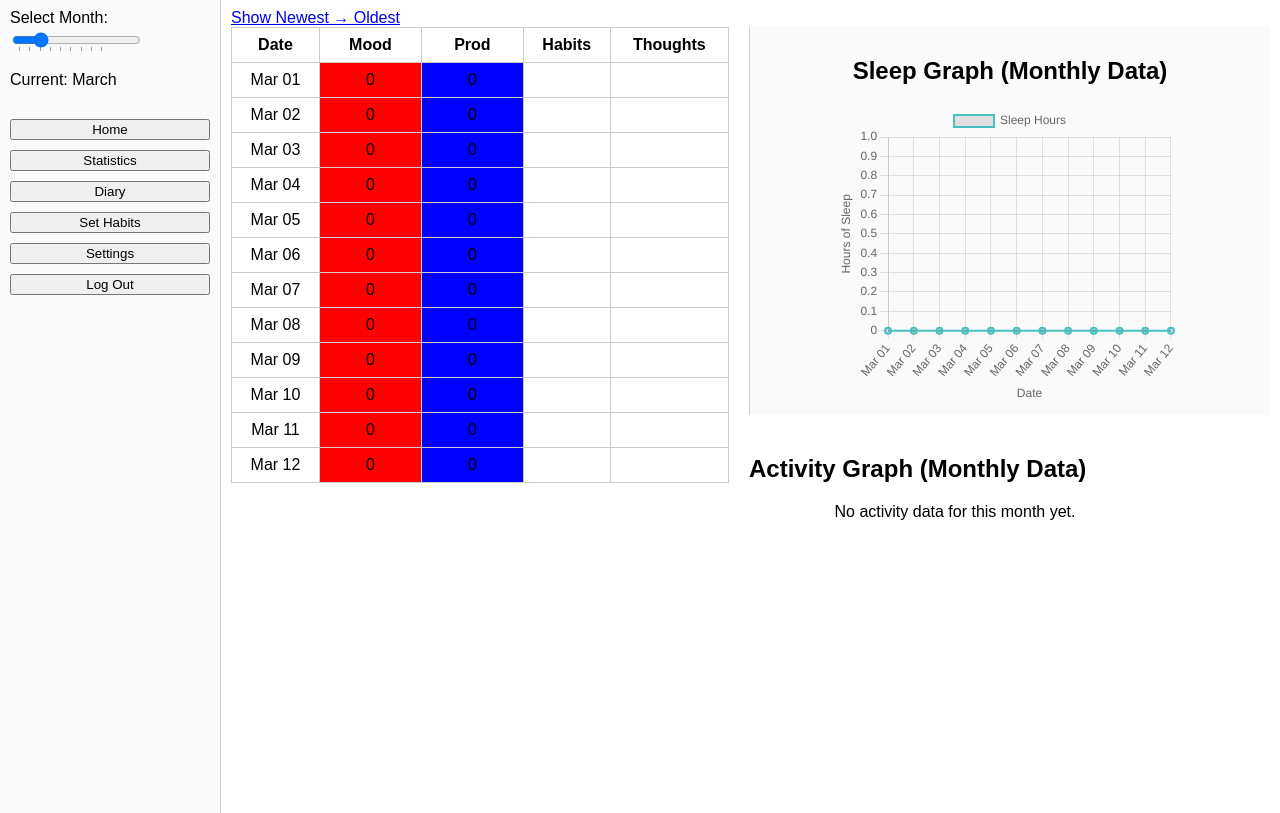
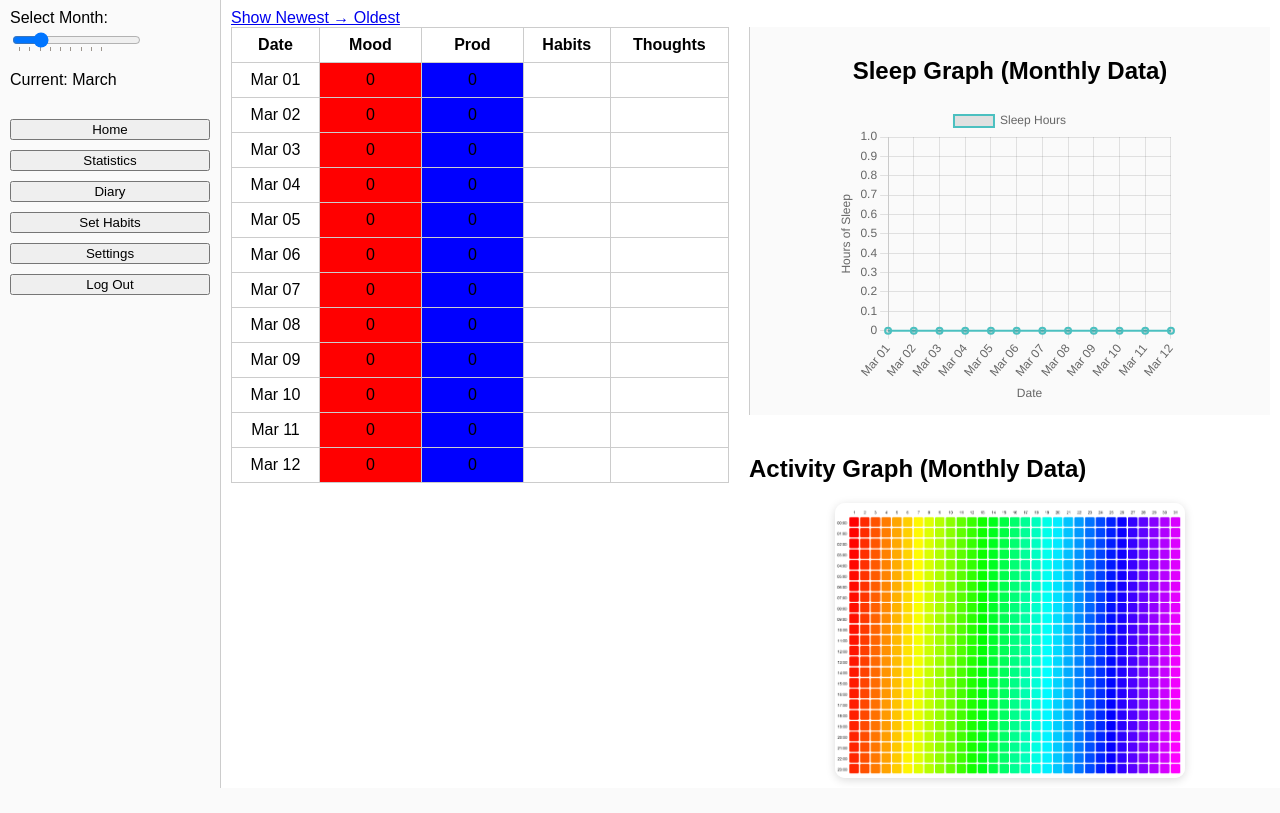
Before and after one commit to Tim-977/ecosystem, a Django app: page /month/2025/3/ in a window 1280 px wide. Shown: the part 72-885 px from the top of the page. After the commit the page ends 860 px from the top, so only its background shows below. Run offline with Django 5.2, Linux system fonts and the light colour scheme; a user stored in the database is signed in; data comes from the database, SQL or seed files in the repository; both versions use the stored data as it was after the commit.

Commit message:
inserted static activity graph

```diff
--- a/mainpage/templates/mainpage/month_statistics.html
+++ b/mainpage/templates/mainpage/month_statistics.html
@@ -57,17 +57,10 @@
 
     <aside class="activity-graph">
       <h2>Activity Graph (Monthly Data)</h2>
-      <div class="graph-box">
-        {% if monthly_activity_aggregate %}
-          <p>Total Hours by Activity:</p>
-          <ul>
-          {% for activity_name, total_hours in monthly_activity_aggregate.items %}
-            <li>{{ activity_name }}: {{ total_hours }} hours</li>
-          {% endfor %}
-          </ul>
-        {% else %}
-          <p>No activity data for this month yet.</p>
-        {% endif %}
+      <div class="graph-box" style="height: 100%;">
+        <img src="{% static 'mainpage/images/activity_diagram.png' %}"
+        alt="Activity Diagram"
+        style="width: 100%; height: auto; display: block; border-radius: 10px; box-shadow: 0 2px 10px rgba(0,0,0,0.15);" />
       </div>
     </aside>
   </div>
```
Also changed, not shown: db.sqlite3, mainpage/static/mainpage/css/monthly.css (line endings or trailing spaces), mainpage/static/mainpage/images/activity_diagram.png (added).
